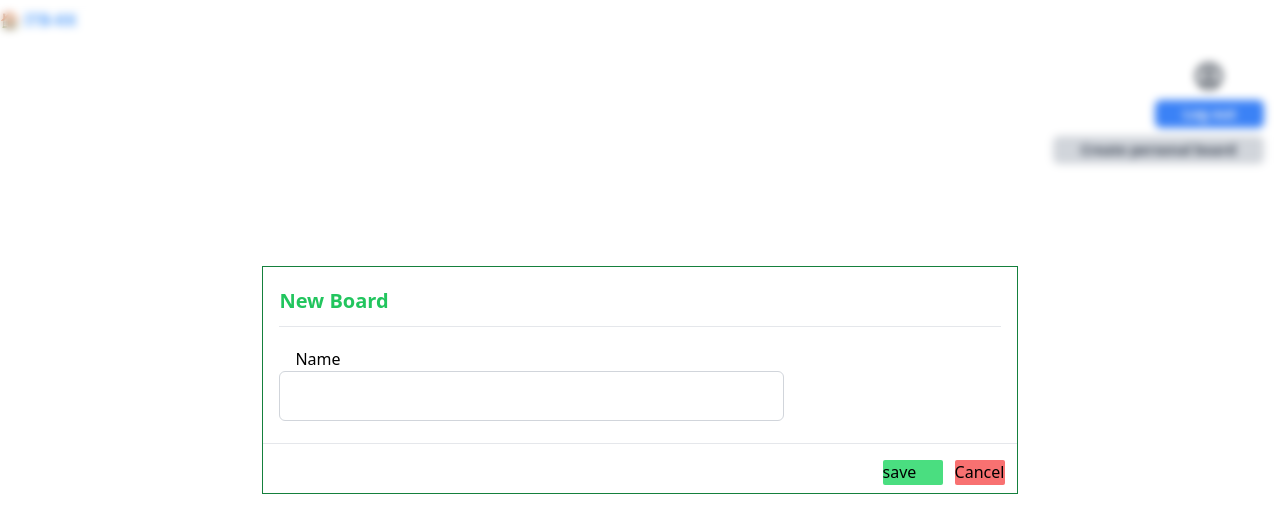
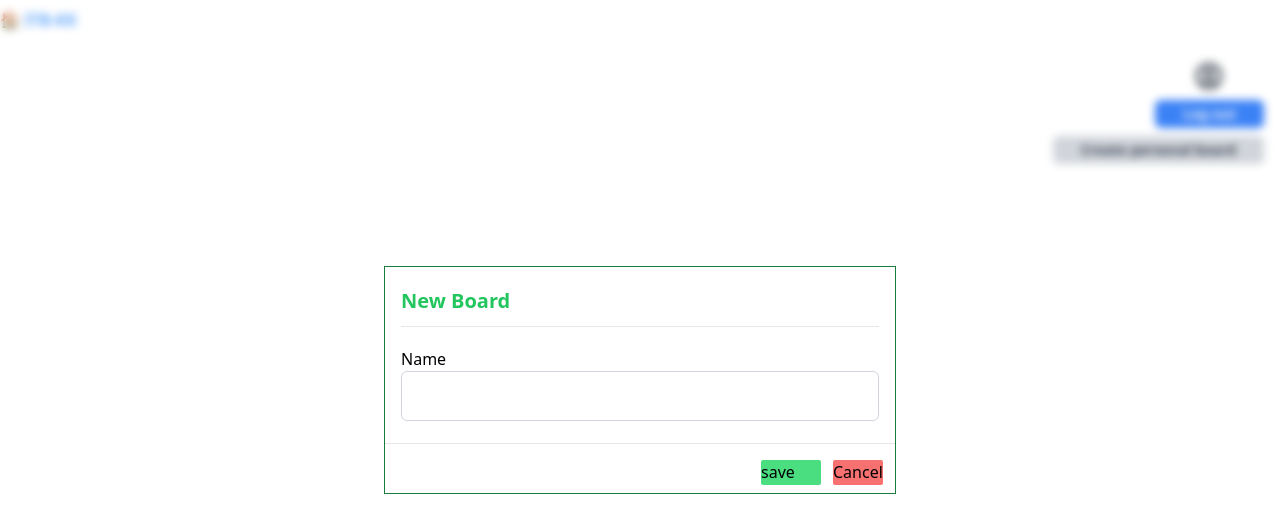
Before and after one commit to Integrated-Project1-G-PL-2/Frontend, a Vue app in the folder FrontEnd-Default/: page /board in a window 1280 px wide. Both pictures are taken after a click on the button "Create personal board". Shown: the top 532 px of the page. Built offline with nearby package versions, Linux system fonts and the light colour scheme.

Commit message:
Update AddNewBoard.vue

```diff
--- a/FrontEnd-Default/src/components/AddNewBoard.vue
+++ b/FrontEnd-Default/src/components/AddNewBoard.vue
@@ -9,7 +9,7 @@ const router = useRouter()
   <div
     class="bg-grey-500 backdrop-blur-sm w-screen h-screen fixed top-0 left-0 pt-[10px]"
   >
-    <div class="w-[59%] m-[auto] border border-green-700 mt-[20%]">
+    <div class="w-[40%] m-[auto] border border-green-700 mt-[20%]">
       <div class="flex flex-col justify-between bg-white p-4 h-[10%]">
         <div class="itbkk-title w-full h-[40px] mt-1 border-b">
           <h1 class="text-xl font-bold text-justify text-green-500">
@@ -18,9 +18,9 @@ const router = useRouter()
         </div>
 
         <div class="w-[70%] h-[100%]">
-          <div class="flex pl-4 mt-5">Name</div>
+          <div class="flex mt-5">Name</div>
           <textarea
-            class="itbkk-board-name font-bold text-justify w-full breal-all border border-gray-300 rounded-md resize-none"
+            class="itbkk-board-name font-bold text-justify w-[143%] breal-all border border-gray-300 rounded-md resize-none"
           >
           </textarea>
         </div>
```
